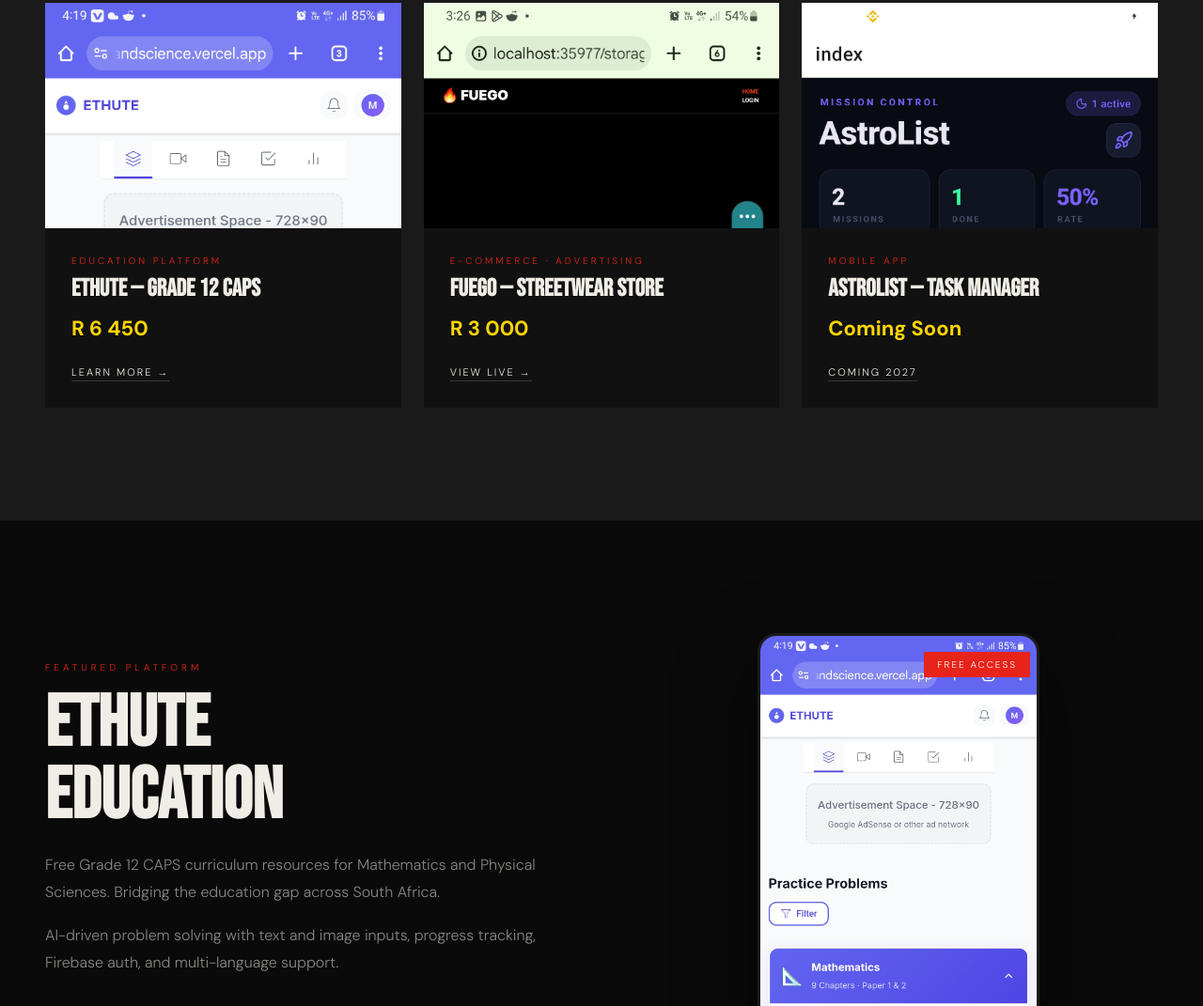
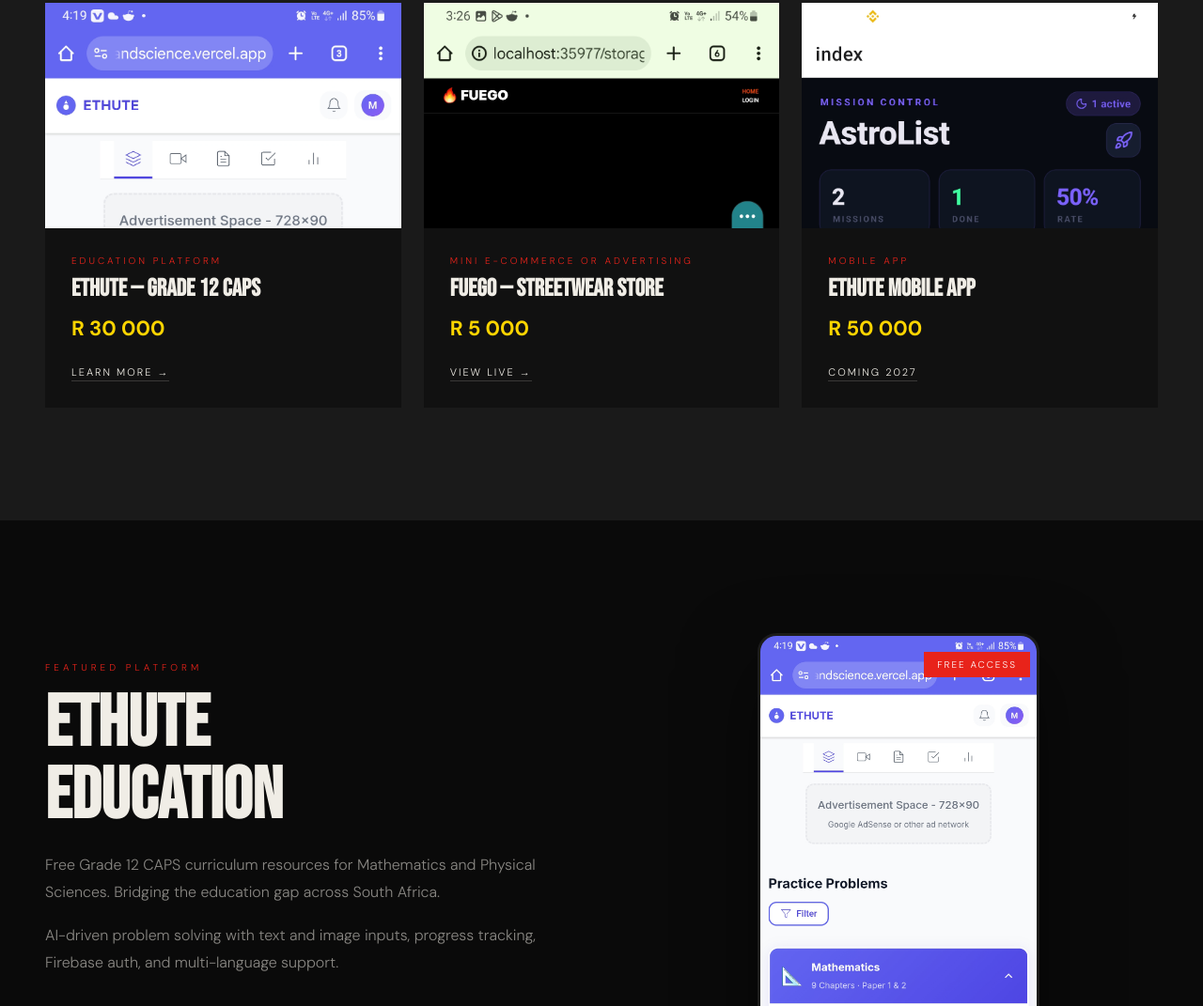
Before and after one commit to J3thr0-10111/Rebel-2.0, a plain HTML site: page index.html in a window 1280 px wide. Shown: the part 2373-3444 px from the top of the page at 94% size. Drawn offline with Linux system fonts and the light colour scheme.

Commit message:
Update project details and prices in index.html

```diff
--- a/index.html
+++ b/index.html
@@ -319,16 +319,16 @@ footer p{font-size:12px;color:var(--text2);letter-spacing:1px}
       <div class="proj-info">
         <p class="proj-tag">Education Platform</p>
         <h3 class="proj-name">ETHUTE — Grade 12 CAPS</h3>
-        <p class="proj-price">R 6 450</p>
+        <p class="proj-price">R 30 000</p>
         <a href="https://www.ethute.online/" class="proj-link">Learn More →</a>
       </div>
     </div>
     <div class="proj-card reveal">
       <img src="fuego1.jpg" alt="Fuego Streetwear Store" class="proj-img">
       <div class="proj-info">
-        <p class="proj-tag">E-Commerce · Advertising</p>
+        <p class="proj-tag">Mini E-Commerce or Advertising</p>
         <h3 class="proj-name">Fuego — Streetwear Store</h3>
-        <p class="proj-price">R 3 000</p>
+        <p class="proj-price">R 5 000</p>
         <a href="https://j3thr0-10111.github.io/E-commerce101/" target="_blank" class="proj-link">View Live →</a>
       </div>
     </div>
@@ -336,8 +336,8 @@ footer p{font-size:12px;color:var(--text2);letter-spacing:1px}
       <img src="astrolist.jpg" alt="AstroList Task Manager" class="proj-img">
       <div class="proj-info">
         <p class="proj-tag">Mobile App</p>
-        <h3 class="proj-name">AstroList — Task Manager</h3>
-        <p class="proj-price">Coming Soon</p>
+        <h3 class="proj-name">ETHUTE Mobile App</h3>
+        <p class="proj-price">R 50 000</p>
         <a href="#contact" class="proj-link">Coming 2027</a>
       </div>
     </div>
```
